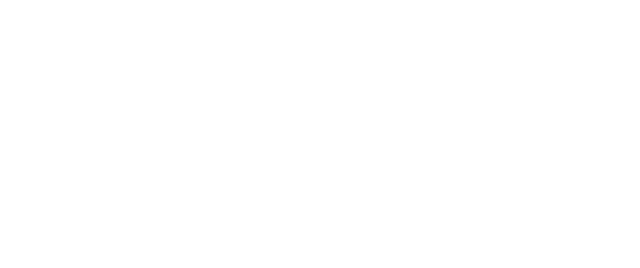
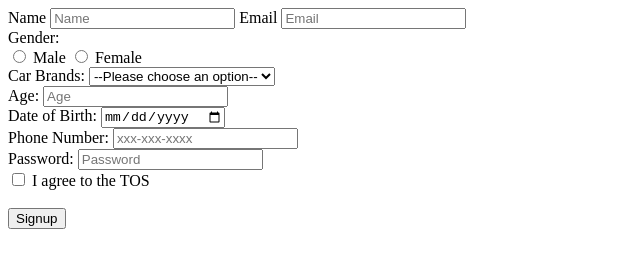
Before and after one commit to acciojob/signup-form-car-GAUTAMVERM, a website: page main.html in a window 1280 px wide. Shown: the whole page, without its empty margins (0-640 px from the left). Drawn offline with Linux system fonts and the light colour scheme.

Commit message:
created a submission

```diff
--- a/main.html
+++ b/main.html
@@ -8,6 +8,54 @@
 
 <body>
 	<!-- the entire body must be written by student -->
+	<form method="post">
+
+		<label for="name"> Name </label>
+		<input type="text" id="name" required placeholder="Name">
+
+		<label for="email">Email</label>
+		<input type="email" required id="email" placeholder="Email">
+			<br>
+		 <label>Gender:</label><br>
+        <input type="radio" id="gender_m" name="gender" value="male" required>
+        <label for="gender_m">Male</label>
+        <input type="radio" id="gender_f" name="gender" value="female" required>
+        <label for="gender_f">Female</label>
+        <br>
+
+		 <label for="cars">Car Brands:</label>
+        <select id="cars" name="cars" required>
+            <option value="" disabled selected>--Please choose an option--</option>
+            <option value="toyota">Toyota</option>
+            <option value="honda">Honda</option>
+            <option value="ford">Ford</option>
+        </select>
+		<BR>
+        <!-- Age -->
+        <label for="age">Age:</label>
+        <input type="number" id="age" name="age" placeholder="Age" required>
+		<BR>
+        <!-- Date of Birth -->
+        <label for="dob">Date of Birth:</label>
+        <input type="date" id="dob" name="dob" required>
+		<BR>
+        <!-- Phone Number -->
+        <label for="tel">Phone Number:</label>
+        <input type="tel" id="tel" name="tel" placeholder="xxx-xxx-xxxx" pattern="[0-9]{3}-[0-9]{3}-[0-9]{4}">
+		<br>
+        <!-- Password -->
+        <label for="password">Password:</label>
+        <input type="password" id="password" name="password" placeholder="Password" required>
+		<br>
+        <!-- Terms of Service -->
+        <input type="checkbox" id="tos" name="tos" required>
+        <label for="tos">I agree to the TOS</label>
+
+        <br><br>
+        <!-- Submit Button -->
+        <button type="submit">Signup</button>
+
+	</form>
     <script type="text/javascript" src="./script.js">
 </script>
 
```
